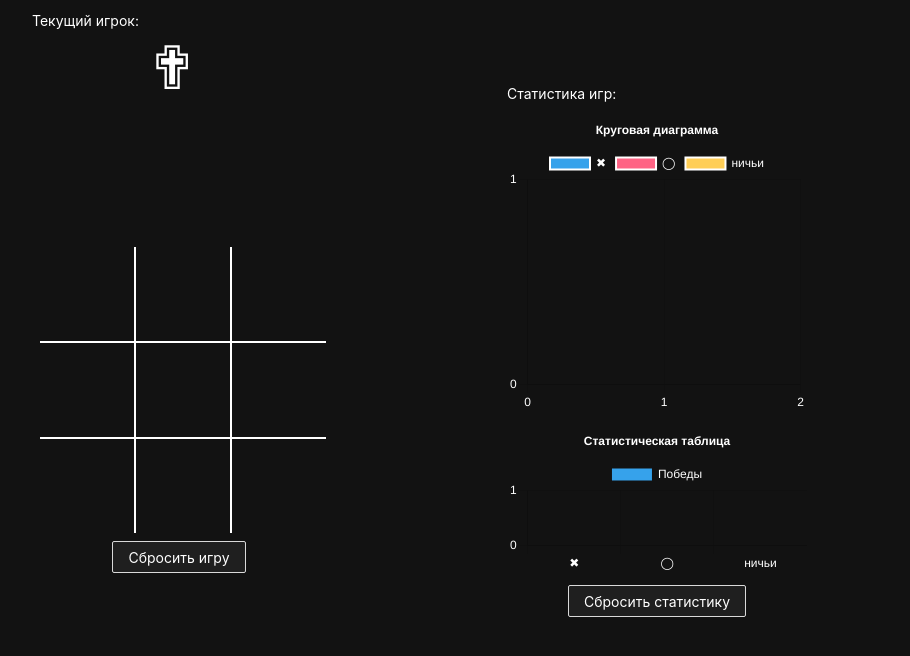
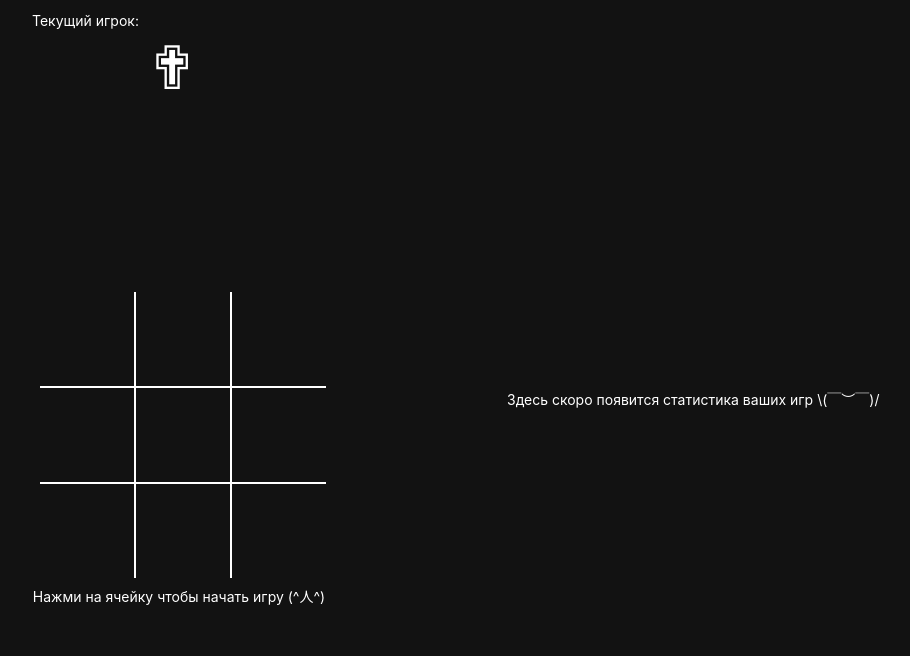
Before and after one commit to gicalov/tic-tac-toe-zustand, a React (Vite) app: page / in a window 1280 px wide. Shown: the top 656 px of the page, without its empty margins (141-1051 px from the left). Built offline with nearby package versions, Linux system fonts and the light colour scheme.

Commit message:
fix: comments

```diff
--- a/src/App.tsx
+++ b/src/App.tsx
@@ -1,15 +1,17 @@
-// import { Layout } from "antd";
 import GameBoard from "./components/GameBoard/GameBoard";
 import Statistics from "./components/Statistics/Statistics";
+import ErrorBoundary from "./components/ErrorBoundary";
 import { StyledLayout, StyledSpace } from "./AppStyle";
 
 const App = () => {
   return (
     <StyledLayout>
-      <StyledSpace>
-        <GameBoard />
-        <Statistics />
-      </StyledSpace>
+      <ErrorBoundary>
+        <StyledSpace>
+          <GameBoard />
+          <Statistics />
+        </StyledSpace>
+      </ErrorBoundary>
     </StyledLayout>
   );
 };
--- a/src/AppStyle.ts
+++ b/src/AppStyle.ts
@@ -3,14 +3,17 @@ import { Space, Layout } from "antd";
 
 export const StyledLayout = styled(Layout)`
   height: 100vh;
+
   @media (max-width: 768px) {
     height: 100%;
+    min-height: 100vh;
   }
 `;
 
 export const StyledSpace = styled(Space)`
   display: flex;
   flex-direction: row;
+  height: 100%;
 
   @media (max-width: 768px) {
     flex-direction: column;
--- /dev/null
+++ b/src/components/ErrorBoundary/index.tsx
@@ -0,0 +1,30 @@
+import React, { Component, ErrorInfo, ReactNode } from "react";
+import { Typography } from "antd";
+import { ErrorBoundaryState, ErrorBoundaryProps } from "./interfaces";
+
+const { Title } = Typography;
+
+class ErrorBoundary extends Component<ErrorBoundaryProps, ErrorBoundaryState> {
+  constructor(props: ErrorBoundaryProps) {
+    super(props);
+    this.state = { hasError: false };
+  }
+
+  static getDerivedStateFromError(_: Error): ErrorBoundaryState {
+    return { hasError: true };
+  }
+
+  componentDidCatch(error: Error, errorInfo: ErrorInfo): void {
+    console.error(error, errorInfo);
+  }
+
+  render(): ReactNode {
+    if (this.state.hasError) {
+      return <Title>Что-то пошло не так.</Title>;
+    }
+
+    return this.props.children;
+  }
+}
+
+export default ErrorBoundary;
--- /dev/null
+++ b/src/components/ErrorBoundary/interfaces.ts
@@ -0,0 +1,9 @@
+import { ReactNode } from "react";
+
+export interface ErrorBoundaryProps {
+  children: ReactNode;
+}
+
+export interface ErrorBoundaryState {
+  hasError: boolean;
+}
--- a/src/components/GameBoard/GameBoard.tsx
+++ b/src/components/GameBoard/GameBoard.tsx
@@ -20,8 +20,14 @@ import {
 
 const GameBoard = () => {
   const [isShowConfetti, setIsShowConfetti] = useState<boolean>(false);
-  const { board, currentPlayer, handleClick, resetGame, winner } =
-    useGameStore();
+  const {
+    board,
+    currentPlayer,
+    handleClick,
+    resetGame,
+    isGameStarted,
+    winner,
+  } = useGameStore();
 
   useEffect(() => {
     let timer: ReturnType<typeof setTimeout> | null = null;
@@ -74,8 +80,8 @@ const GameBoard = () => {
               {isShowConfetti && (
                 <Confetti
                   style={styleConfetti}
-                  gravity={10}
-                  numberOfPieces={1000}
+                  gravity={0.2}
+                  numberOfPieces={300}
                 />
               )}
             </>
@@ -102,7 +108,11 @@ const GameBoard = () => {
           </>
         )}
       </Space>
-      <Button onClick={resetGame}>Сбросить игру</Button>
+      {isGameStarted ? (
+        <Button onClick={resetGame}>Сбросить игру</Button>
+      ) : (
+        <Typography>Нажми на ячейку чтобы начать игру (^人^)</Typography>
+      )}
     </Space>
   );
 };
--- a/src/components/Statistics/Statistics.tsx
+++ b/src/components/Statistics/Statistics.tsx
@@ -8,7 +8,7 @@ import { pieData, barData, options } from "../../constants";
 import { styleBar, styleStatisticsContainer, stylePie } from "./style";
 
 const Statistics = () => {
-  const { wins, resetStats } = useGameStore();
+  const { wins, isStatistics, resetStats } = useGameStore();
 
   useEffect(() => {
     Chart.register(CategoryScale, LinearScale);
@@ -16,6 +16,7 @@ const Statistics = () => {
 
   return (
     <Space style={styleStatisticsContainer}>
+      {isStatistics ? (
         <Space direction="vertical">
           <Typography>Статистика игр:</Typography>
           <Space direction="vertical" align="center">
@@ -34,6 +35,11 @@ const Statistics = () => {
             </Button>
           </Space>
         </Space>
+      ) : (
+        <Typography>
+          Здесь скоро появится статистика ваших игр \(￣︶￣)/
+        </Typography>
+      )}
     </Space>
   );
 };
--- a/src/store/gameStore.ts
+++ b/src/store/gameStore.ts
@@ -11,6 +11,8 @@ const useGameStore = create<GameState>((set) => ({
     O: 0,
     ties: 0,
   },
+  isStatistics: false,
+  isGameStarted: false,
   winner: null,
   handleClick: (index) => {
     set((state) => {
@@ -26,6 +28,7 @@ const useGameStore = create<GameState>((set) => ({
               ? GAME_STATE_KEYS.PLAYER_2
               : GAME_STATE_KEYS.PLAYER_1,
           winner: winner,
+          isGameStarted: true,
           wins: state.handleUpdateWins(winner, state),
         };
       }
@@ -35,6 +38,8 @@ const useGameStore = create<GameState>((set) => ({
   },
 
   handleUpdateWins: (winner, state) => {
+    if (winner) state.isStatistics = true;
+
     if (winner === GAME_STATE_KEYS.PLAYER_1) {
       return { ...state.wins, X: state.wins.X + 1 };
     }
@@ -55,11 +60,12 @@ const useGameStore = create<GameState>((set) => ({
       board: Array(9).fill(null),
       currentPlayer: GAME_STATE_KEYS.PLAYER_1,
       winner: null,
+      isGameStarted: false,
     });
   },
 
   resetStats: () => {
-    set({ wins: { X: 0, O: 0, ties: 0 } });
+    set({ wins: { X: 0, O: 0, ties: 0 }, isStatistics: false });
   },
 }));
 
--- a/src/store/interfaces.ts
+++ b/src/store/interfaces.ts
@@ -8,6 +8,8 @@ export interface GameState {
   };
   winner: string | null;
   handleClick: (index: number) => void;
+  isStatistics: boolean;
+  isGameStarted: boolean;
   handleUpdateWins: (
     winner: string | null,
     state: GameState
```
Lines whose indentation alone changed are shown as unchanged.
